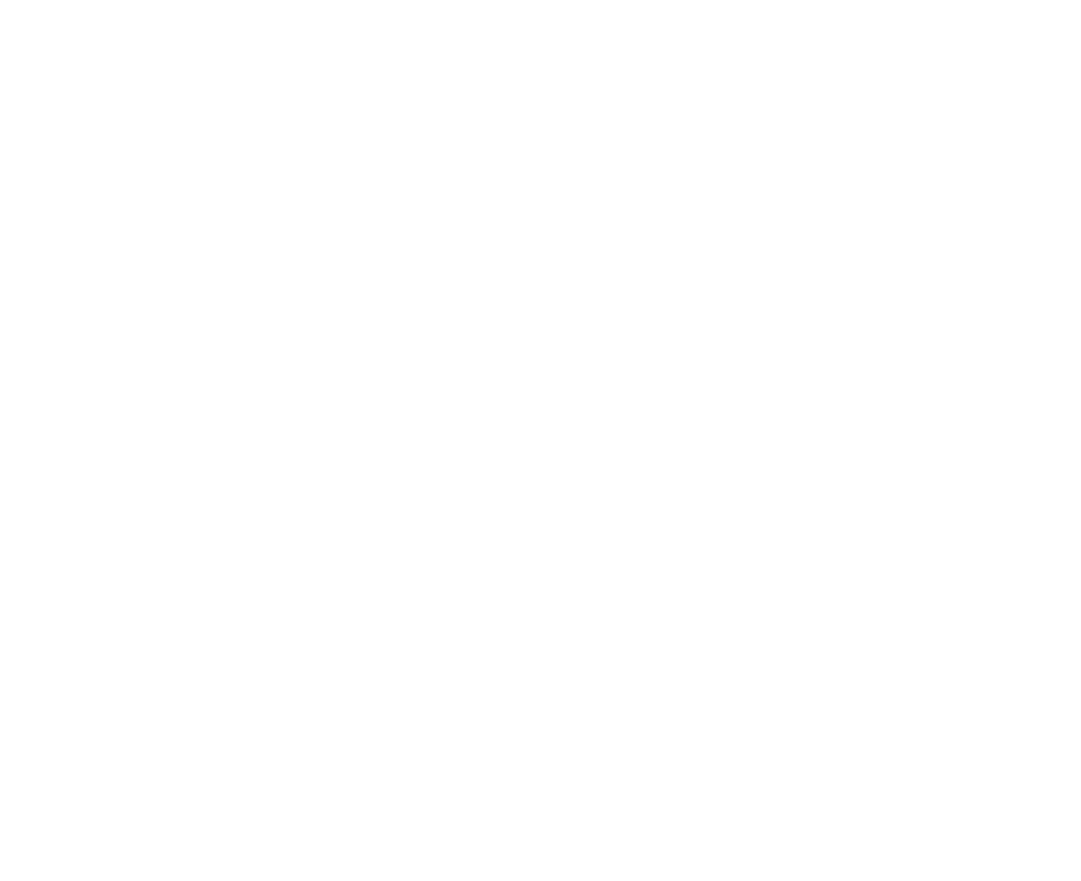
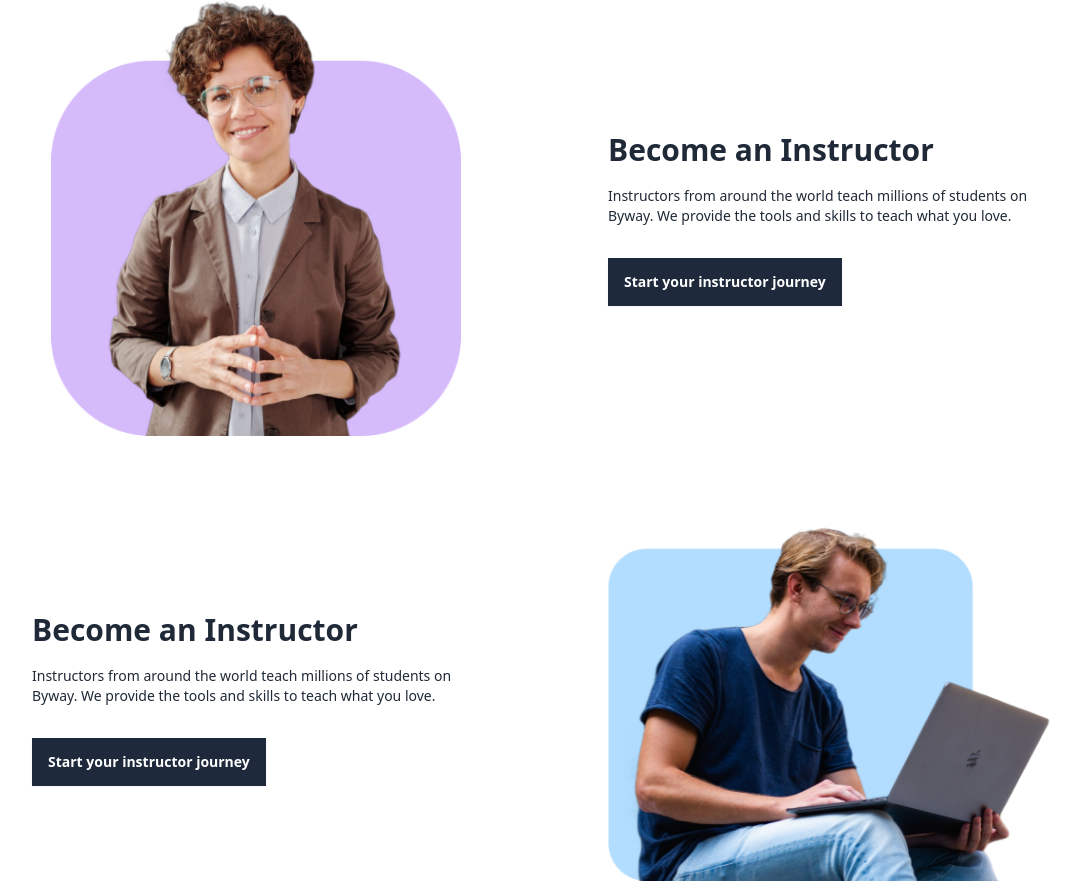
Before and after one commit to TahmidShawn/studyify-client, a React (Vite) app: page / in a window 1280 px wide. Shown: the part 2519-3400 px from the top of the page, without its empty margins (96-1177 px from the left). Before the commit the page ends 2522 px from the top, so only its background shows below. Built offline with nearby package versions, Linux system fonts and the light colour scheme.

Commit message:
feat: designed the Promotional Banner section

```diff
--- /dev/null
+++ b/src/components/home/promotionalBanner/PromotionalBanner.jsx
@@ -0,0 +1,57 @@
+import banner1 from "./../../../assets/promotional-banner.png";
+import banner2 from "./../../../assets/promotional-banner-2.png";
+
+const PromotionalBanner = () => {
+  return (
+    <div>
+      {/* Instructor banner */}
+      <div className="">
+        <div className="grid grid-cols-1 md:grid-cols-2 items-center gap-10 lg:gap-32 max-w-5xl mx-auto">
+          <div className="">
+            <img
+              src={banner1}
+              className="w-3/4 md:w-11/12 h-full object-contain mx-auto"
+            />
+          </div>
+          <div className="max-md:text-center">
+            <h3 className="text-3xl md:leading-10 font-bold">
+              Become an Instructor
+            </h3>
+            <p className="mt-4 text-sm px-6 md:px-0">
+              Instructors from around the world teach millions of students on
+              Byway. We provide the tools and skills to teach what you love.
+            </p>
+            <button className="btn bg-slate-800 rounded-none text-white border-none mt-8">
+              Start your instructor journey
+            </button>
+          </div>
+        </div>
+      </div>
+      {/* Student banner */}
+      <div className="mt-12 lg:mt-20">
+        <div className="grid grid-cols-1 md:grid-cols-2 items-center gap-10 lg:gap-32 max-w-5xl mx-auto">
+          <div className="max-md:text-center order-2 md:order-1 ml-0 md:ml-5 lg:ml-0">
+            <h3 className="text-3xl md:leading-10 font-bold">
+              Become an Instructor
+            </h3>
+            <p className="mt-4 text-sm px-6 md:px-0">
+              Instructors from around the world teach millions of students on
+              Byway. We provide the tools and skills to teach what you love.
+            </p>
+            <button className="btn bg-slate-800 rounded-none text-white border-none mt-8">
+              Start your instructor journey
+            </button>
+          </div>
+          <div className="order-1 md:order-2">
+            <img
+              src={banner2}
+              className="w-3/4 md:w-full h-full object-contain mx-auto"
+            />
+          </div>
+        </div>
+      </div>
+    </div>
+  );
+};
+
+export default PromotionalBanner;
--- a/src/components/home/testimonials/Testimonials.jsx
+++ b/src/components/home/testimonials/Testimonials.jsx
@@ -60,9 +60,9 @@
 
   return (
     <div className="bg-[#F2F2F2] my-12 pt-12 pb-6">
-      <div className="max-w-screen-xl mx-auto">
+      <div className="max-w-screen-xl mx-auto md:mx-6 lg:mx-auto">
         <div>
-          <h1 className="text-4xl mb-8 font-bold mx-6 lg:mx-0">
+          <h1 className="text-3xl mb-8 font-bold ml-10 md:mx-0">
             Client Testimonials
           </h1>
         </div>
--- a/src/pages/home/Home.jsx
+++ b/src/pages/home/Home.jsx
@@ -2,6 +2,7 @@
 import Categories from "../../components/home/categories/Categories";
 import Courses from "../../components/home/courses/Courses";
 import Instructors from "../../components/home/instructors/Instructors";
+import PromotionalBanner from "../../components/home/promotionalBanner/PromotionalBanner";
 import StatsBanner from "../../components/home/statsBanner/StatsBanner";
 import Testimonials from "../../components/home/testimonials/Testimonials";
 
@@ -18,6 +19,9 @@
         <Instructors />
       </div>
       <Testimonials />
+      <div className="max-w-screen-xl mx-4 lg:mx-auto">
+        <PromotionalBanner />
+      </div>
     </div>
   );
 };
```
Also changed, not shown: src/assets/promotional-banner-2.png (renamed from src/assets/image 11.png), src/assets/promotional-banner.png (renamed from src/assets/image 10.png).
